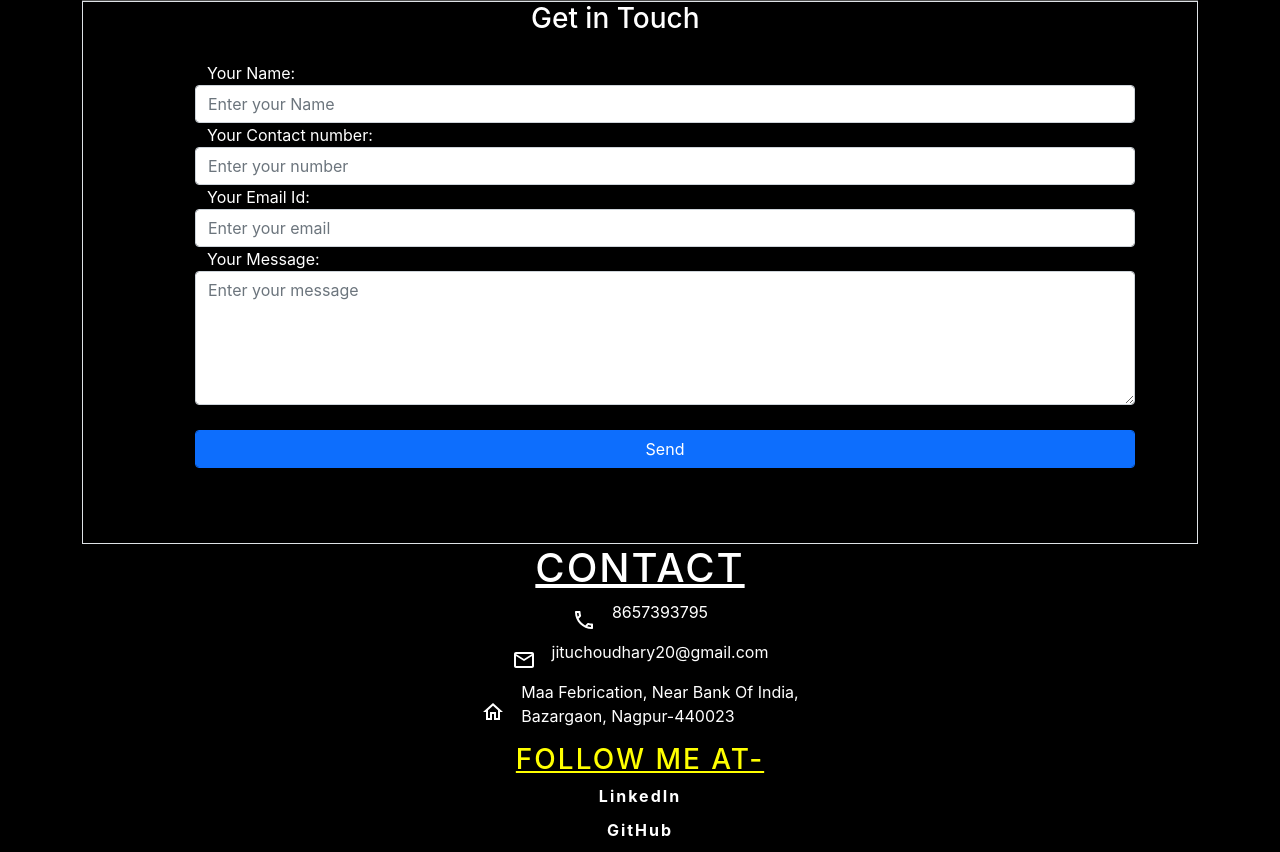
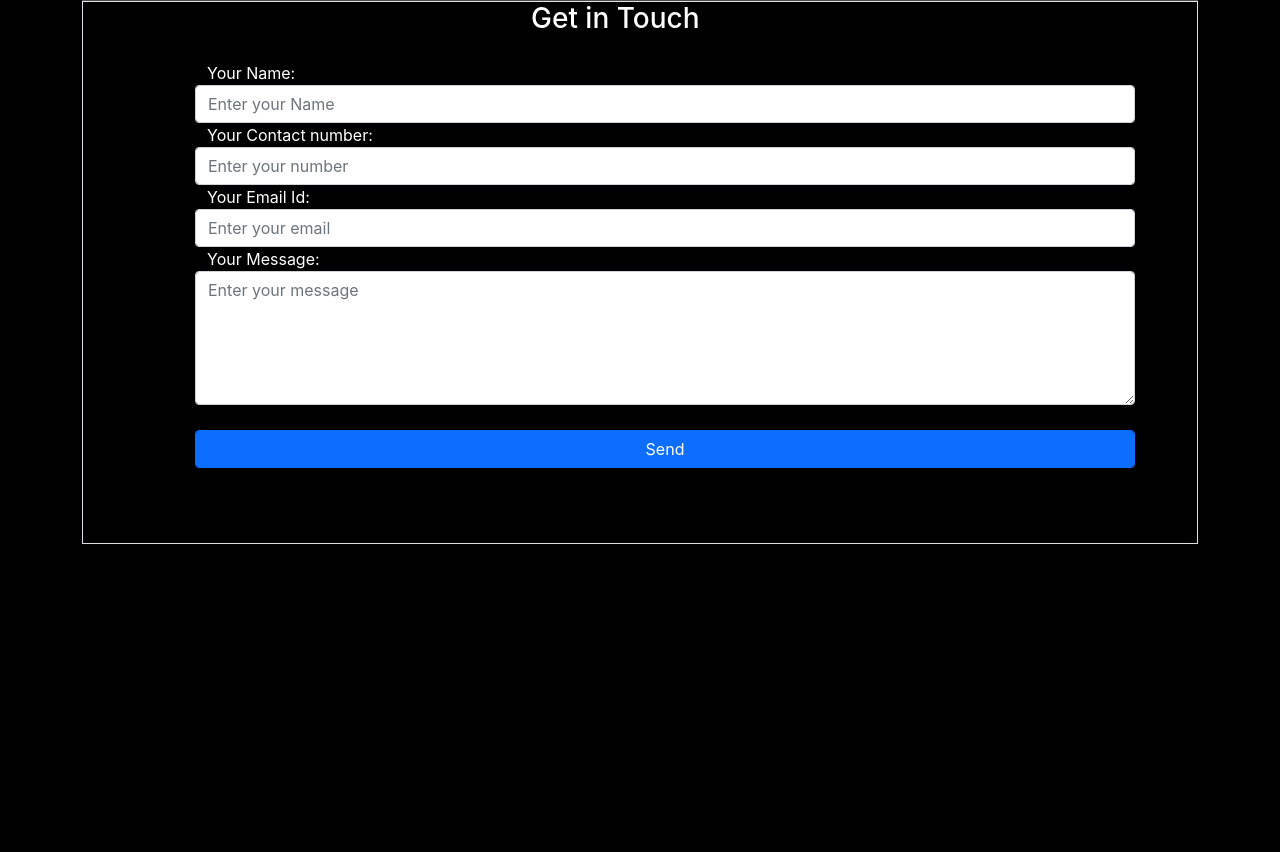
Before and after one commit to JitendraChoudhary20/my-app, a React (Create React App) app: page /contact in a window 1280 px wide. Shown: the part 551-1403 px from the top of the page. After the commit the page ends 1095 px from the top, so only its background shows below. Built offline with nearby package versions, Linux system fonts and the light colour scheme; grey boxes are pictures that could not be loaded.

Commit message:
footer added

```diff
--- a/src/Contact.js
+++ b/src/Contact.js
@@ -1,7 +1,5 @@
 import React from "react";
-import HomeOutlinedIcon from "@mui/icons-material/HomeOutlined";
-import EmailOutlinedIcon from "@mui/icons-material/EmailOutlined";
-import LocalPhoneOutlinedIcon from "@mui/icons-material/LocalPhoneOutlined";
+
 import "./CSS/Contact.css";
 import "./index.css";
 import HeroImg2 from "./HeroImg2";
@@ -43,49 +41,6 @@ console.log(err));
 
       </div>
 
-
-
-
-
-      <div className="contact-info">
-        <h1>Contact</h1>
-        <div className="contact">
-          <LocalPhoneOutlinedIcon />
-          <p>8657393795</p>
-        </div>
-        <div className="email">
-          <EmailOutlinedIcon />
-          <p>jituchoudhary20@gmail.com</p>
-        </div>
-        <div className="home-icon">
-          <HomeOutlinedIcon />
-          <p>
-            Maa Febrication, Near Bank Of India, <br /> Bazargaon, Nagpur-440023
-          </p>
-        </div>
-      </div>
-
-      <div className="connect">
-        <div>
-          <h3>Follow me at-</h3>
-          <a
-            className="linkedin"
-            href="https://linkedin.com/in/jitendra-choudhary-122b05256/"
-            target="_blank"
-          >
-            LinkedIn
-          </a>
-        </div>
-        <div>
-          <a
-            className="github"
-            href="https://github.com/JitendraChoudhary20"
-            target="_blank"
-          >
-            GitHub
-          </a>
-        </div>
-      </div>
     </div>
   );
 };
```
